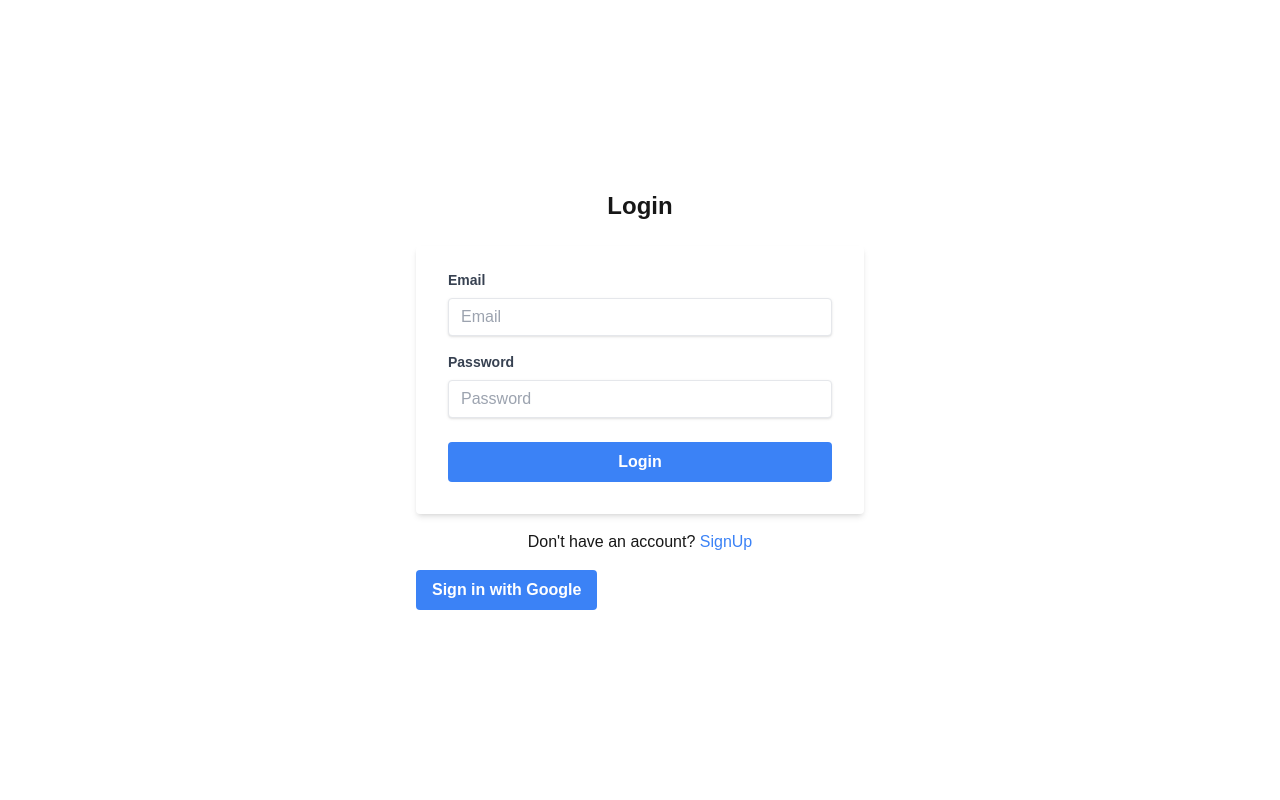
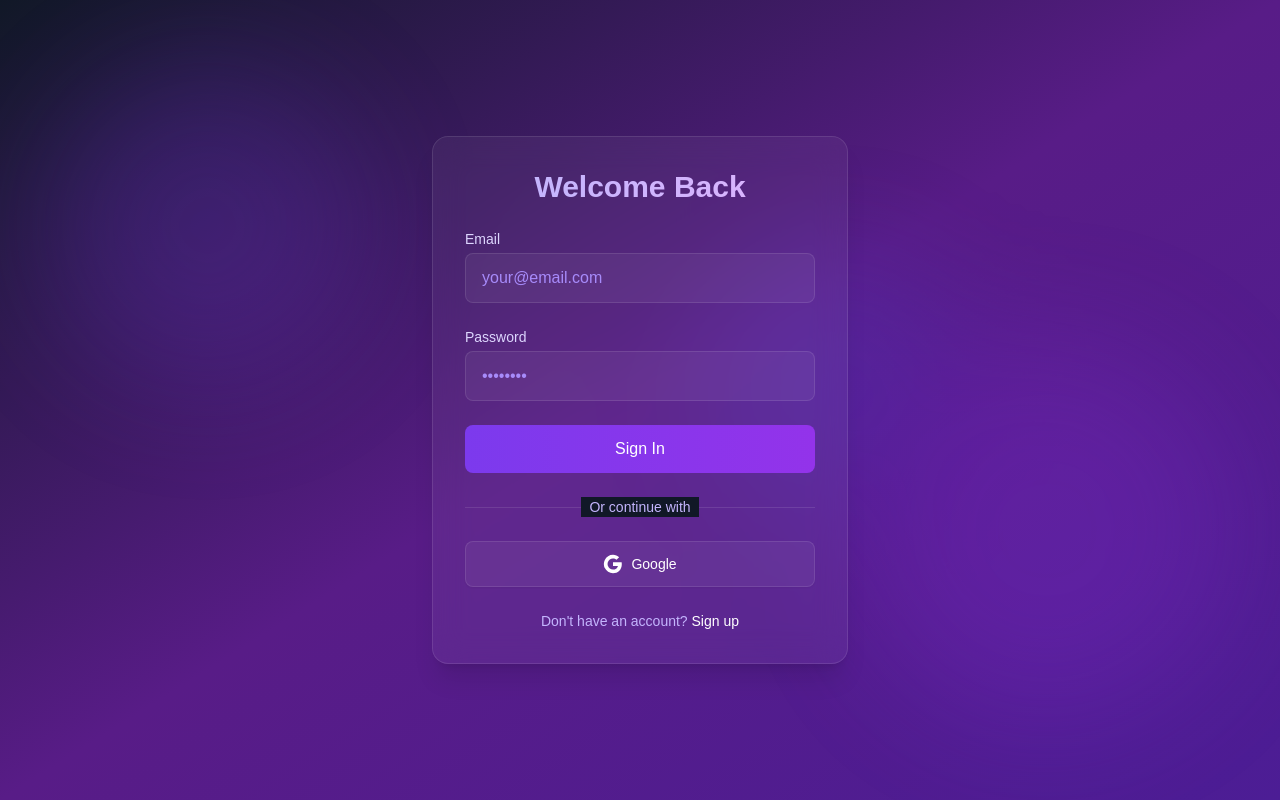
Before and after one commit to Mayank77maruti/Meu_ChaT, a Next.js app: page /login in a window 1280 px wide. Built offline with nearby package versions, Linux system fonts and the light colour scheme; no server answers.

Commit message:
ui of login, signup and home page

```diff
--- a/app/login/page.tsx
+++ b/app/login/page.tsx
@@ -27,14 +27,12 @@ const Login = () => {
         const user = auth.currentUser;
         if (user) {
           const uid = user.uid;
-          // Load public key from Firestore
           const userDocRef = doc(db, 'users', uid);
           const userDocSnap = await getDoc(userDocRef);
           if (userDocSnap.exists()) {
             const userData = userDocSnap.data();
             const publicKeyString = userData.publicKey;
             if (publicKeyString) {
-              // Decrypt private key
               const encryptedPrivateKey = localStorage.getItem('privateKey');
               if (encryptedPrivateKey) {
                 const decryptedPrivateKey = CryptoJS.AES.decrypt(encryptedPrivateKey, password).toString(CryptoJS.enc.Utf8);
@@ -65,21 +63,17 @@ const Login = () => {
       const user = result.user;
       if (user) {
         const uid = user.uid;
-        // Check if public key exists in Firestore
         const userDocRef = doc(db, 'users', uid);
         const userDocSnap = await getDoc(userDocRef);
         let publicKeyBase64 = null;
         if (!userDocSnap.exists() || !userDocSnap.data()?.publicKey) {
-          // Generate key pair
           const { publicKey, privateKey } = await generateKeyPair();
           const publicKeyString = await window.crypto.subtle.exportKey("spki", publicKey);
           publicKeyBase64 = btoa(String.fromCharCode(...new Uint8Array(publicKeyString)));
 
-          // Store private key in local storage (encrypted)
           const encryptedPrivateKey = CryptoJS.AES.encrypt(JSON.stringify(privateKey), password).toString();
           localStorage.setItem('privateKey', encryptedPrivateKey);
 
-          // Store public key in Firestore
           await fetch('/api/updateUserPublicKey', {
             method: 'POST',
             headers: {
@@ -98,57 +92,133 @@ const Login = () => {
   };
 
   return (
-    <div className="flex flex-col items-center justify-center min-h-screen py-2">
-      <div className="w-full max-w-md">
-        <h2 className="text-2xl font-bold text-center mb-6">Login</h2>
-        {error && <p className="text-red-500 text-center mb-4">{error}</p>}
-          <form onSubmit={handleAction} className="bg-white shadow-md rounded px-8 pt-6 pb-8 mb-4">
-            <div className="mb-4">
-              <label className="block text-gray-700 text-sm font-bold mb-2" htmlFor="email">
+    <div className="relative min-h-screen flex items-center justify-center bg-gradient-to-br from-gray-900 via-purple-900 to-violet-900 overflow-hidden">
+      {/* Animated background elements */}
+      <div className="absolute inset-0 opacity-20">
+        <div className="absolute top-20 left-10 w-80 h-80 bg-violet-600 rounded-full mix-blend-soft-light filter blur-3xl animate-float-slow"></div>
+        <div className="absolute bottom-20 right-10 w-96 h-96 bg-purple-600 rounded-full mix-blend-soft-light filter blur-3xl animate-float-medium"></div>
+        <div className="absolute top-1/3 right-1/4 w-64 h-64 bg-indigo-600 rounded-full mix-blend-soft-light filter blur-3xl animate-float-fast"></div>
+      </div>
+
+      <div className="relative z-10 w-full max-w-md px-4 py-8">
+        <div className="bg-white/5 backdrop-blur-lg border border-white/10 rounded-2xl shadow-xl overflow-hidden">
+          <div className="p-8">
+            <div className="flex justify-center mb-6">
+              <h2 className="text-3xl font-bold bg-gradient-to-r from-violet-300 to-purple-300 bg-clip-text text-transparent">
+                {isLogin ? 'Welcome Back' : 'Create Account'}
+              </h2>
+            </div>
+
+            {error && (
+              <div className="mb-4 p-3 bg-red-500/10 border border-red-500/30 rounded-lg text-red-300 text-sm">
+                {error}
+              </div>
+            )}
+
+            <form onSubmit={handleAction} className="space-y-6">
+              <div>
+                <label htmlFor="email" className="block text-sm font-medium text-violet-200 mb-1">
                   Email
                 </label>
                 <input
-                className="shadow appearance-none border rounded w-full py-2 px-3 text-gray-700 leading-tight focus:outline-none focus:shadow-outline"
                   id="email"
                   type="email"
-                placeholder="Email"
+                  placeholder="your@email.com"
                   value={email}
                   onChange={(e) => setEmail(e.target.value)}
+                  className="w-full px-4 py-3 bg-white/5 border border-white/10 rounded-lg text-white placeholder-violet-400 focus:outline-none focus:ring-2 focus:ring-violet-500 focus:border-transparent"
                   required
                 />
               </div>
-            <div className="mb-6">
-              <label className="block text-gray-700 text-sm font-bold mb-2" htmlFor="password">
+
+              <div>
+                <label htmlFor="password" className="block text-sm font-medium text-violet-200 mb-1">
                   Password
                 </label>
                 <input
-                className="shadow appearance-none border rounded w-full py-2 px-3 text-gray-700 leading-tight focus:outline-none focus:shadow-outline"
                   id="password"
                   type="password"
-                placeholder="Password"
+                  placeholder="••••••••"
                   value={password}
                   onChange={(e) => setPassword(e.target.value)}
+                  className="w-full px-4 py-3 bg-white/5 border border-white/10 rounded-lg text-white placeholder-violet-400 focus:outline-none focus:ring-2 focus:ring-violet-500 focus:border-transparent"
                   required
                 />
               </div>
+
               <button
-              className="bg-blue-500 hover:bg-blue-700 text-white font-bold py-2 px-4 rounded focus:outline-none focus:shadow-outline w-full"
                 type="submit"
                 disabled={loading}
+                className="w-full py-3 px-4 bg-gradient-to-r from-violet-600 to-purple-600 hover:from-violet-500 hover:to-purple-500 text-white font-medium rounded-lg transition-all duration-300 hover:shadow-lg hover:shadow-violet-500/20 flex items-center justify-center"
               >
-              {loading ? (isLogin ? 'Logging in...' : 'Signing up...') : isLogin ? 'Login' : 'Signup'}
+                {loading ? (
+                  <svg className="animate-spin -ml-1 mr-3 h-5 w-5 text-white" xmlns="http://www.w3.org/2000/svg" fill="none" viewBox="0 0 24 24">
+                    <circle className="opacity-25" cx="12" cy="12" r="10" stroke="currentColor" strokeWidth="4"></circle>
+                    <path className="opacity-75" fill="currentColor" d="M4 12a8 8 0 018-8V0C5.373 0 0 5.373 0 12h4zm2 5.291A7.962 7.962 0 014 12H0c0 3.042 1.135 5.824 3 7.938l3-2.647z"></path>
+                  </svg>
+                ) : null}
+                {loading ? (isLogin ? 'Signing in...' : 'Creating account...') : isLogin ? 'Sign In' : 'Sign Up'}
               </button>
             </form>
-          <p className="text-center">
-          Don't have an account? <Link href="/signup" className="text-blue-500 hover:text-blue-800">SignUp</Link>
-        </p>
+
+            <div className="mt-6">
+              <div className="relative">
+                <div className="absolute inset-0 flex items-center">
+                  <div className="w-full border-t border-white/10"></div>
+                </div>
+                <div className="relative flex justify-center text-sm">
+                  <span className="px-2 bg-gray-900 text-violet-300">Or continue with</span>
+                </div>
+              </div>
+
+              <div className="mt-6">
                 <button
                   onClick={handleGoogleSignIn}
-          className="bg-blue-500 hover:bg-blue-700 text-white font-bold py-2 px-4 rounded focus:outline-none focus:shadow-outline mt-4"
+                  className="w-full flex items-center justify-center px-4 py-3 border border-white/10 rounded-lg shadow-sm text-sm font-medium text-white bg-white/5 hover:bg-white/10 transition-colors duration-200"
                 >
-          Sign in with Google
+                  <svg className="w-5 h-5 mr-2" viewBox="0 0 24 24">
+                    <path fill="currentColor" d="M22.56 12.25c0-.78-.07-1.53-.2-2.25H12v4.26h5.92c-.26 1.37-1.04 2.53-2.21 3.31v2.77h3.57c2.08-1.92 3.28-4.74 3.28-8.09z"/>
+                    <path fill="currentColor" d="M12 23c2.97 0 5.46-.98 7.28-2.66l-3.57-2.77c-.98.66-2.23 1.06-3.71 1.06-2.86 0-5.29-1.93-6.16-4.53H2.18v2.84C3.99 20.53 7.7 23 12 23z"/>
+                    <path fill="currentColor" d="M5.84 14.09c-.22-.66-.35-1.36-.35-2.09s.13-1.43.35-2.09V7.07H2.18C1.43 8.55 1 10.22 1 12s.43 3.45 1.18 4.93l2.85-2.22.81-.62z"/>
+                    <path fill="currentColor" d="M12 5.38c1.62 0 3.06.56 4.21 1.64l3.15-3.15C17.45 2.09 14.97 1 12 1 7.7 1 3.99 3.47 2.18 7.07l3.66 2.84c.87-2.6 3.3-4.53 6.16-4.53z"/>
+                  </svg>
+                  Google
                 </button>
               </div>
+            </div>
+
+            <div className="mt-6 text-center">
+              <p className="text-sm text-violet-300">
+                {isLogin ? "Don't have an account? " : "Already have an account? "}
+                <Link
+                  href={isLogin ? "/signup" : "/login"}
+                  className="font-medium text-white transition-colors"
+                >
+                  {isLogin ? 'Sign up' : 'Sign in'}
+                </Link>
+              </p>
+            </div>
+          </div>
+        </div>
+      </div>
+
+      <style jsx global>{`
+        @keyframes float-slow {
+          0%, 100% { transform: translateY(0) translateX(0); }
+          50% { transform: translateY(-20px) translateX(10px); }
+        }
+        @keyframes float-medium {
+          0%, 100% { transform: translateY(0) translateX(0); }
+          50% { transform: translateY(15px) translateX(-15px); }
+        }
+        @keyframes float-fast {
+          0%, 100% { transform: translateY(0) translateX(0); }
+          50% { transform: translateY(-10px) translateX(5px); }
+        }
+        .animate-float-slow { animation: float-slow 8s ease-in-out infinite; }
+        .animate-float-medium { animation: float-medium 6s ease-in-out infinite; }
+        .animate-float-fast { animation: float-fast 4s ease-in-out infinite; }
+      `}</style>
     </div>
   );
 };
--- a/app/signup/page.tsx
+++ b/app/signup/page.tsx
@@ -9,7 +9,6 @@ import { generateKeyPair } from '../../utils/crypto';
 import { doc, getDoc, setDoc } from 'firebase/firestore';
 import { db } from '../../firebase';
 import CryptoJS from 'crypto-js';
-
 
 const Signup = () => {
   const router = useRouter();
@@ -35,7 +34,7 @@ const Signup = () => {
       // Update user profile with public key
       if (userCredential.user) {
         await updateProfile(auth.currentUser!, {
-          displayName: email, // Or any other default display name
+          displayName: email.split('@')[0], // Use email prefix as default display name
         });
         await fetch('/api/updateUserPublicKey', {
           method: 'POST',
@@ -47,7 +46,13 @@ const Signup = () => {
       }
       router.push('/chat');
     } catch (error: any) {
+      if (error.code === 'auth/email-already-in-use') {
+        setError('Email already in use. Please login instead.');
+      } else if (error.code === 'auth/weak-password') {
+        setError('Password should be at least 6 characters.');
+      } else {
         setError(error.message);
+      }
     }
     setLoading(false);
   };
@@ -92,57 +97,133 @@ const Signup = () => {
   };
 
   return (
-    <div className="flex flex-col items-center justify-center min-h-screen py-2">
-      <div className="w-full max-w-md">
-        <h2 className="text-2xl font-bold text-center mb-6">Signup</h2>
-        {error && <p className="text-red-500 text-center mb-4">{error}</p>}
-        <form onSubmit={handleSignup} className="bg-white shadow-md rounded px-8 pt-6 pb-8 mb-4">
-          <div className="mb-4">
-            <label className="block text-gray-700 text-sm font-bold mb-2" htmlFor="email">
+    <div className="relative min-h-screen flex items-center justify-center bg-gradient-to-br from-gray-900 via-purple-900 to-violet-900 overflow-hidden">
+      {/* Animated background elements */}
+      <div className="absolute inset-0 opacity-20">
+        <div className="absolute top-20 left-10 w-80 h-80 bg-violet-600 rounded-full mix-blend-soft-light filter blur-3xl animate-float-slow"></div>
+        <div className="absolute bottom-20 right-10 w-96 h-96 bg-purple-600 rounded-full mix-blend-soft-light filter blur-3xl animate-float-medium"></div>
+        <div className="absolute top-1/3 right-1/4 w-64 h-64 bg-indigo-600 rounded-full mix-blend-soft-light filter blur-3xl animate-float-fast"></div>
+      </div>
+
+      <div className="relative z-10 w-full max-w-md px-4 py-8">
+        <div className="bg-white/5 backdrop-blur-lg border border-white/10 rounded-2xl shadow-xl overflow-hidden">
+          <div className="p-8">
+            <div className="flex justify-center mb-6">
+              <h2 className="text-3xl font-bold bg-gradient-to-r from-violet-300 to-purple-300 bg-clip-text text-transparent">
+                Create Account
+              </h2>
+            </div>
+
+            {error && (
+              <div className="mb-4 p-3 bg-red-500/10 border border-red-500/30 rounded-lg text-red-300 text-sm">
+                {error}
+              </div>
+            )}
+
+            <form onSubmit={handleSignup} className="space-y-6">
+              <div>
+                <label htmlFor="email" className="block text-sm font-medium text-violet-200 mb-1">
                   Email
                 </label>
                 <input
-              className="shadow appearance-none border rounded w-full py-2 px-3 text-gray-700 leading-tight focus:outline-none focus:shadow-outline"
                   id="email"
                   type="email"
-              placeholder="Email"
+                  placeholder="your@email.com"
                   value={email}
                   onChange={(e) => setEmail(e.target.value)}
+                  className="w-full px-4 py-3 bg-white/5 border border-white/10 rounded-lg text-white placeholder-violet-400 focus:outline-none focus:ring-2 focus:ring-violet-500 focus:border-transparent"
                   required
                 />
               </div>
-          <div className="mb-6">
-            <label className="block text-gray-700 text-sm font-bold mb-2" htmlFor="password">
+
+              <div>
+                <label htmlFor="password" className="block text-sm font-medium text-violet-200 mb-1">
                   Password
                 </label>
                 <input
-              className="shadow appearance-none border rounded w-full py-2 px-3 text-gray-700 leading-tight focus:outline-none focus:shadow-outline"
                   id="password"
                   type="password"
-              placeholder="Password"
+                  placeholder="••••••••"
                   value={password}
                   onChange={(e) => setPassword(e.target.value)}
+                  className="w-full px-4 py-3 bg-white/5 border border-white/10 rounded-lg text-white placeholder-violet-400 focus:outline-none focus:ring-2 focus:ring-violet-500 focus:border-transparent"
                   required
                 />
               </div>
+
               <button
-            className="bg-blue-500 hover:bg-blue-700 text-white font-bold py-2 px-4 rounded focus:outline-none focus:shadow-outline w-full"
                 type="submit"
                 disabled={loading}
+                className="w-full py-3 px-4 bg-gradient-to-r from-violet-600 to-purple-600 hover:from-violet-500 hover:to-purple-500 text-white font-medium rounded-lg transition-all duration-300 hover:shadow-lg hover:shadow-violet-500/20 flex items-center justify-center"
               >
-            {loading ? 'Signing up...' : 'Signup'}
+                {loading ? (
+                  <svg className="animate-spin -ml-1 mr-3 h-5 w-5 text-white" xmlns="http://www.w3.org/2000/svg" fill="none" viewBox="0 0 24 24">
+                    <circle className="opacity-25" cx="12" cy="12" r="10" stroke="currentColor" strokeWidth="4"></circle>
+                    <path className="opacity-75" fill="currentColor" d="M4 12a8 8 0 018-8V0C5.373 0 0 5.373 0 12h4zm2 5.291A7.962 7.962 0 014 12H0c0 3.042 1.135 5.824 3 7.938l3-2.647z"></path>
+                  </svg>
+                ) : null}
+                {loading ? 'Creating account...' : 'Sign Up'}
               </button>
             </form>
+
+            <div className="mt-6">
+              <div className="relative">
+                <div className="absolute inset-0 flex items-center">
+                  <div className="w-full border-t border-white/10"></div>
+                </div>
+                <div className="relative flex justify-center text-sm">
+                  <span className="px-2 bg-gray-900 text-violet-300">Or continue with</span>
+                </div>
+              </div>
+
+              <div className="mt-6">
                 <button
                   onClick={handleGoogleSignIn}
-          className="bg-blue-500 hover:bg-blue-700 text-white font-bold py-2 px-4 rounded focus:outline-none focus:shadow-outline mt-4"
+                  className="w-full flex items-center justify-center px-4 py-3 border border-white/10 rounded-lg shadow-sm text-sm font-medium text-white bg-white/5 hover:bg-white/10 transition-colors duration-200"
                 >
-          Sign in with Google
+                  <svg className="w-5 h-5 mr-2" viewBox="0 0 24 24">
+                    <path fill="currentColor" d="M22.56 12.25c0-.78-.07-1.53-.2-2.25H12v4.26h5.92c-.26 1.37-1.04 2.53-2.21 3.31v2.77h3.57c2.08-1.92 3.28-4.74 3.28-8.09z"/>
+                    <path fill="currentColor" d="M12 23c2.97 0 5.46-.98 7.28-2.66l-3.57-2.77c-.98.66-2.23 1.06-3.71 1.06-2.86 0-5.29-1.93-6.16-4.53H2.18v2.84C3.99 20.53 7.7 23 12 23z"/>
+                    <path fill="currentColor" d="M5.84 14.09c-.22-.66-.35-1.36-.35-2.09s.13-1.43.35-2.09V7.07H2.18C1.43 8.55 1 10.22 1 12s.43 3.45 1.18 4.93l2.85-2.22.81-.62z"/>
+                    <path fill="currentColor" d="M12 5.38c1.62 0 3.06.56 4.21 1.64l3.15-3.15C17.45 2.09 14.97 1 12 1 7.7 1 3.99 3.47 2.18 7.07l3.66 2.84c.87-2.6 3.3-4.53 6.16-4.53z"/>
+                  </svg>
+                  Google
                 </button>
-        <p className="text-center">
-          Already have an account? <Link href="/login" className="text-blue-500 hover:text-blue-800">Login</Link>
+              </div>
+            </div>
+
+            <div className="mt-6 text-center">
+              <p className="text-sm text-violet-300">
+                Already have an account?{' '}
+                <Link
+                  href="/login"
+                  className="font-medium text-purple-300 hover:text-white transition-colors"
+                >
+                  Sign in
+                </Link>
               </p>
             </div>
+          </div>
+        </div>
+      </div>
+
+      <style jsx global>{`
+        @keyframes float-slow {
+          0%, 100% { transform: translateY(0) translateX(0); }
+          50% { transform: translateY(-20px) translateX(10px); }
+        }
+        @keyframes float-medium {
+          0%, 100% { transform: translateY(0) translateX(0); }
+          50% { transform: translateY(15px) translateX(-15px); }
+        }
+        @keyframes float-fast {
+          0%, 100% { transform: translateY(0) translateX(0); }
+          50% { transform: translateY(-10px) translateX(5px); }
+        }
+        .animate-float-slow { animation: float-slow 8s ease-in-out infinite; }
+        .animate-float-medium { animation: float-medium 6s ease-in-out infinite; }
+        .animate-float-fast { animation: float-fast 4s ease-in-out infinite; }
+      `}</style>
     </div>
   );
 };
```
Also changed, not shown: app/page.tsx (+10 -7 lines). Lines whose indentation alone changed are shown as unchanged.
